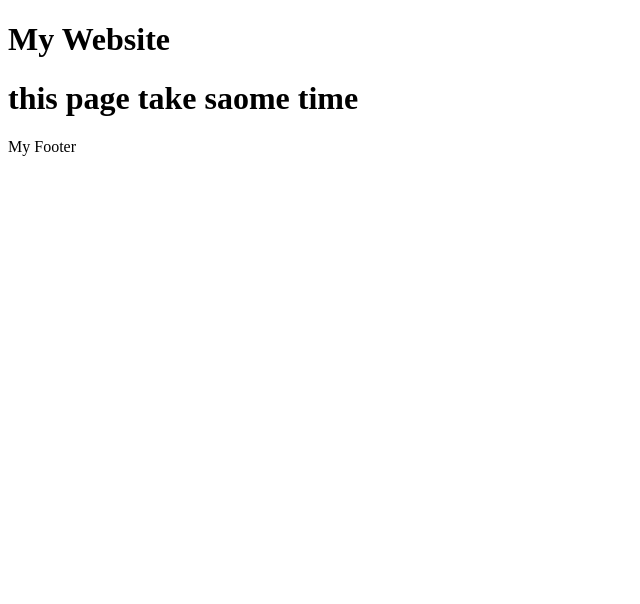
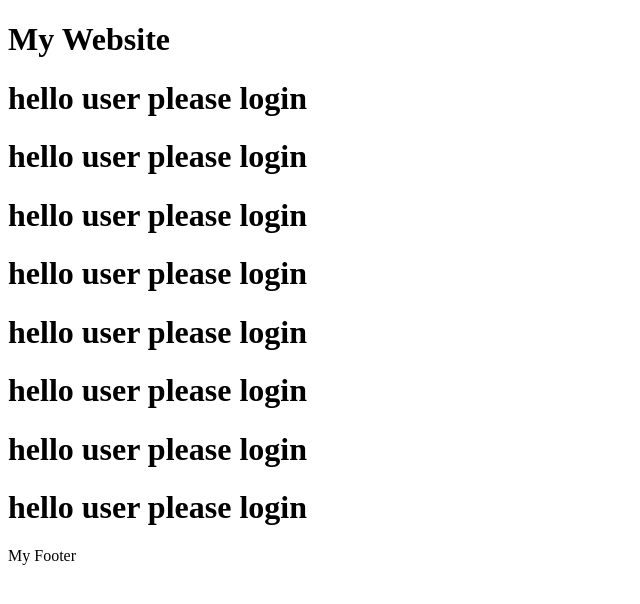
Before and after one commit to Ayushkumar00111/Nextjs, a Next.js app: page /example in a window 1280 px wide. Shown: the top 604 px of the page, without its empty margins (0-640 px from the left). Built offline with nearby package versions, Linux system fonts and the light colour scheme.

Commit message:
Replace React project with Next.js project

```diff
--- a/src/app/example/page.js
+++ b/src/app/example/page.js
@@ -1,5 +1,20 @@
 export const instant=false
 export default async function Example(){
     await new Promise((resolve)=>setTimeout(resolve,3000));
-    return <h1> this page take saome time </h1>;
+    return(
+<div>
+
+      <h1>hello user please login </h1>
+           <h1>hello user please login </h1>
+            <h1>hello user please login </h1>
+             <h1>hello user please login </h1>      <h1>hello user please login </h1>
+           <h1>hello user please login </h1>
+            <h1>hello user please login </h1>
+             <h1>hello user please login </h1>
+
+
+
+</div>
+
+    )
 }
--- a/src/app/login/page.js
+++ b/src/app/login/page.js
@@ -2,10 +2,7 @@ export default function Login(){
     return (
         <>
          <h1>hello user please login </h1>
-          <h1>hello user please login </h1>
-           <h1>hello user please login </h1>
-            <h1>hello user please login </h1>
-             <h1>hello user please login </h1>
+
              </>
     )
 }
```
